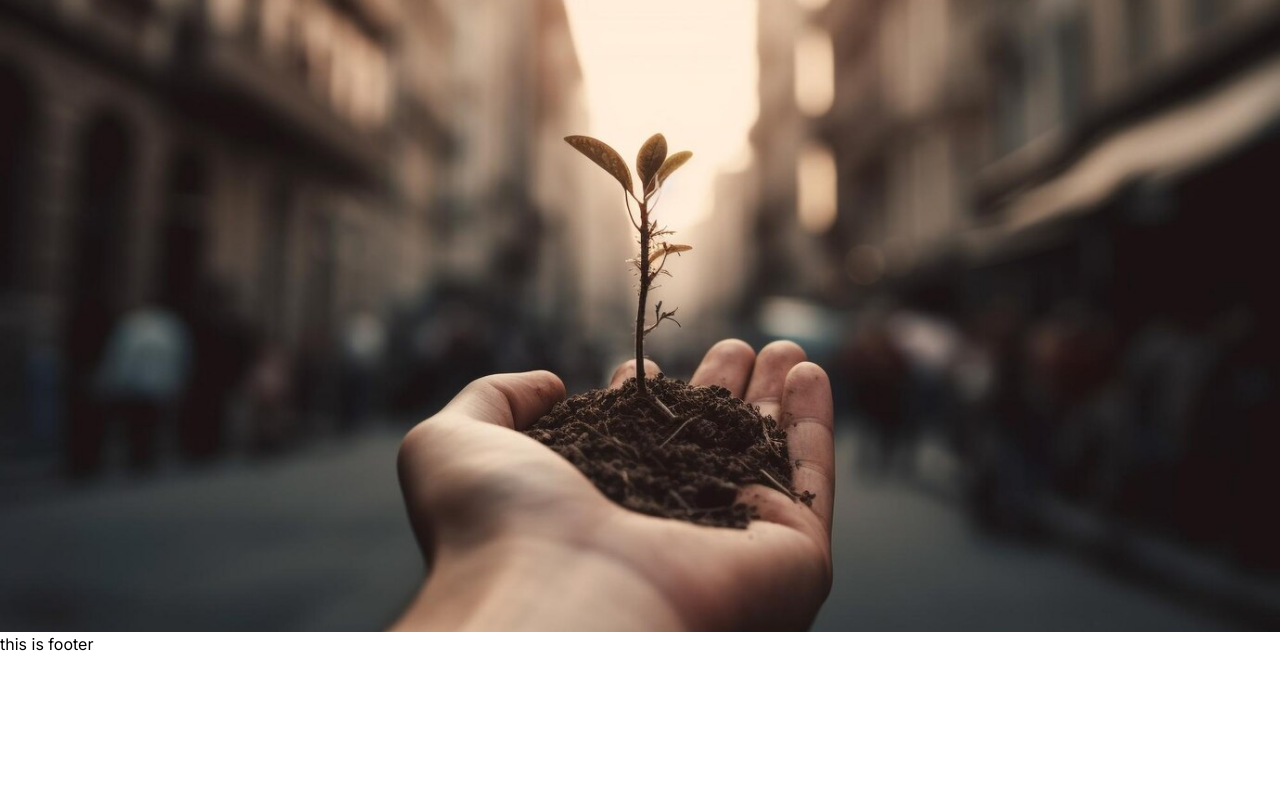
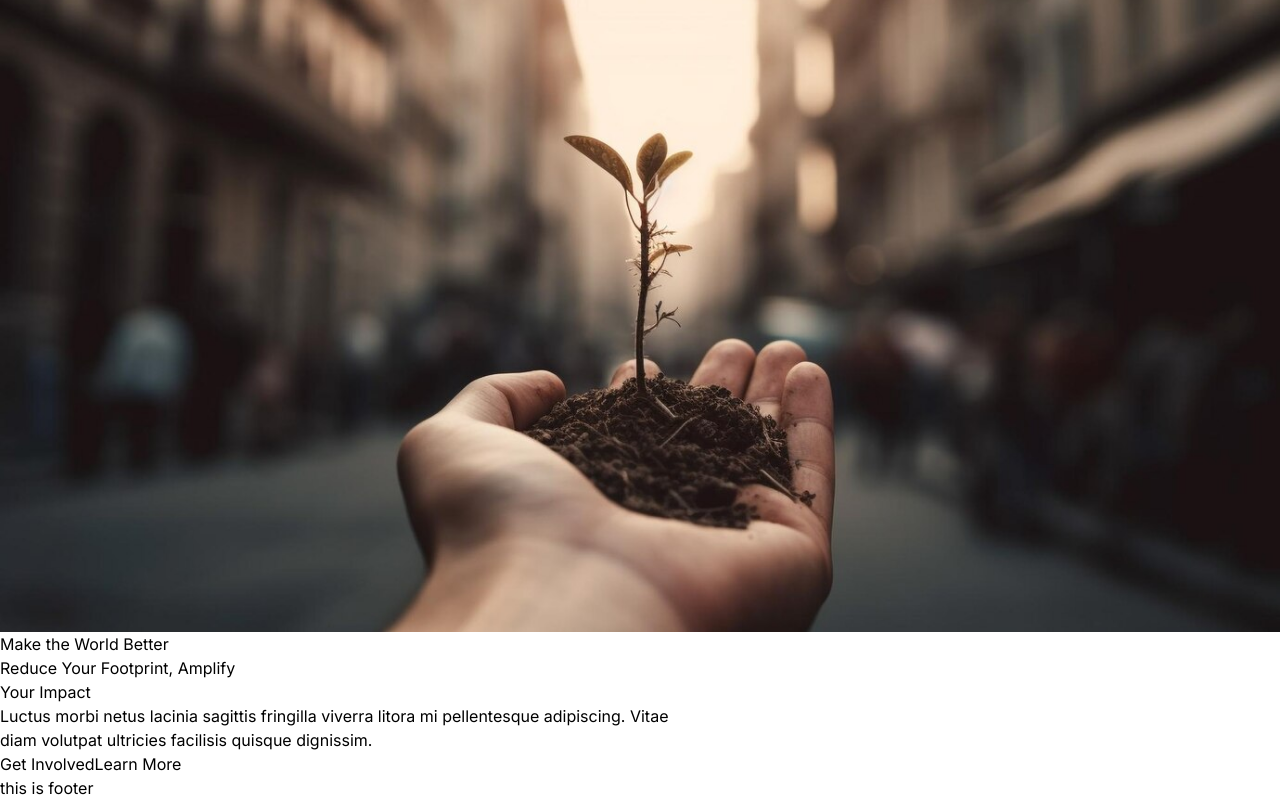
Before and after one commit to shakilahmedshuvo/earth-donor, a Next.js app: page / in a window 1280 px wide. Shown: the part 316-1116 px from the top of the page. Before the commit the page ends 972 px from the top, so only its background shows below. Built offline with nearby package versions, Linux system fonts and the light colour scheme.

Commit message:
add banner section img

```diff
--- a/src/Components/Banner/Banner.jsx
+++ b/src/Components/Banner/Banner.jsx
@@ -13,7 +13,32 @@ const Banner = () => {
                     alt="" />
             </div>
 
-            <div className="absolute top-0 text-white">
+            <div className="absolute top-0 text-white pt-56 mx-auto w-full h-full text-center bg-black bg-opacity-45">
+
+                <h2 className="text-2xl text-center">
+                    Make the World Better
+                </h2>
+
+                <h2 className="text-6xl font-semibold mt-5">
+                    Reduce Your Footprint, Amplify
+                    <br />
+                    Your Impact
+                </h2>
+
+                <p className="mt-8 w-full">
+                    Luctus morbi netus lacinia sagittis fringilla viverra litora mi pellentesque adipiscing. Vitae
+                    <br />
+                    diam volutpat ultricies facilisis quisque dignissim.
+                </p>
+
+                <div>
+                    <button className="bg-[#FFC107]">
+                        Get Involved
+                    </button>
+                    <button>
+                        Learn More
+                    </button>
+                </div>
 
             </div>
         </div>
```
